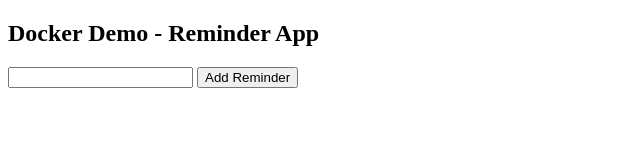
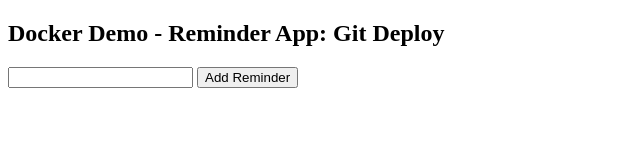
Before and after one commit to SamDonald-A/sample-nodejs-app, a plain HTML site: page frontend/index.html in a window 1280 px wide. Shown: the whole page, without its empty margins (0-640 px from the left). Drawn offline with Linux system fonts and the light colour scheme; no server answers.

Commit message:
Update index.html

```diff
--- a/frontend/index.html
+++ b/frontend/index.html
@@ -3,7 +3,7 @@
 
 <body>
 
-<h2>Docker Demo - Reminder App</h2>
+<h2>Docker Demo - Reminder App: Git Deploy</h2>
 
 <input id="name">
 
```
